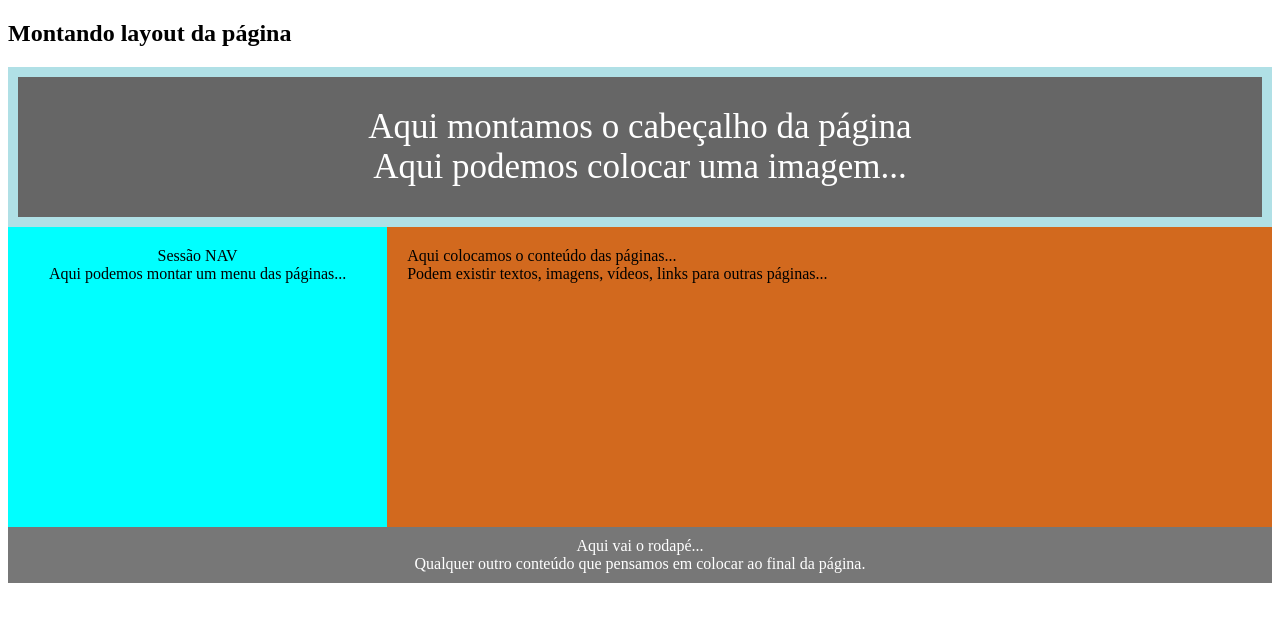
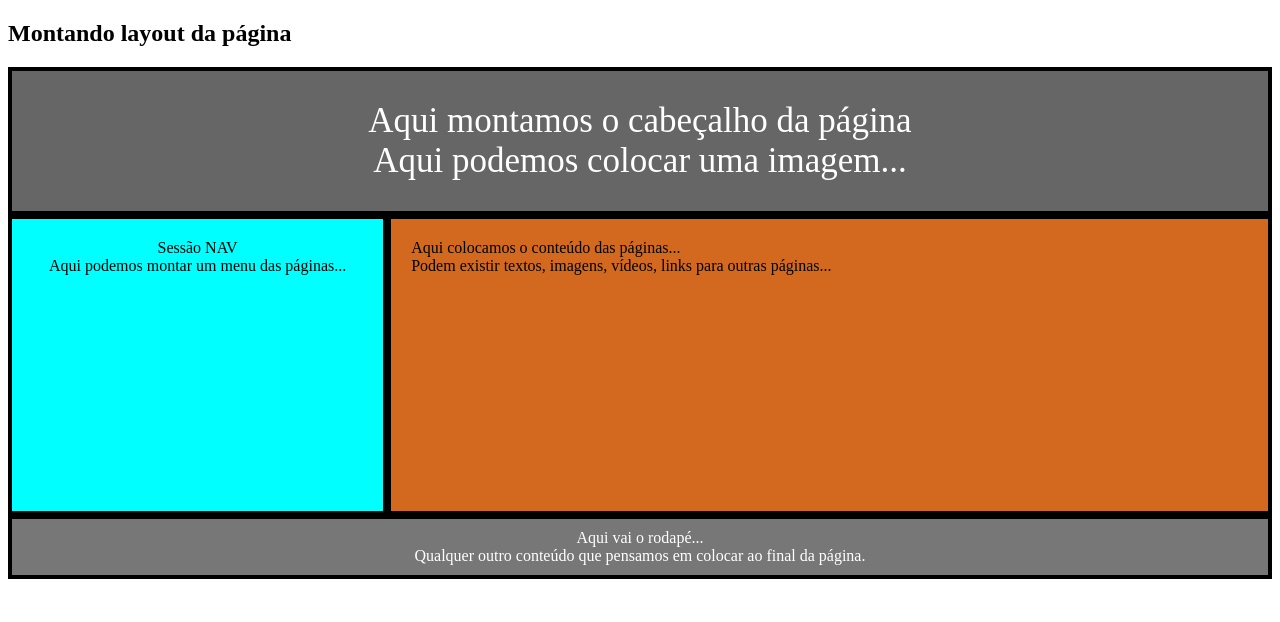
Before and after one commit to emersoninocente/SENAC67-UC15_202309, a plain HTML site: page aula-03/codigos/aula03-layout.html in a window 1280 px wide. Drawn offline with Linux system fonts and the light colour scheme.

Commit message:
Update Aula 03

```diff
--- a/aula-03/codigos/aula03-layout.html
+++ b/aula-03/codigos/aula03-layout.html
@@ -12,7 +12,7 @@
                 text-align: center;
                 font-size: 35px;
                 color: white;
-                border: 10px solid powderblue;
+                border: 4px solid black;
             }
 
             nav {
@@ -24,6 +24,7 @@
                 text-align: center;
                 margin: 0;
                 padding: 20px;
+                border: 4px solid black;
             }
 
             article {
@@ -32,6 +33,7 @@
                 width: 70%;
                 background-color: chocolate;
                 height: 300px;
+                border: 4px solid black;
             }
 
             section::after {
@@ -45,6 +47,7 @@
                 padding: 10px;
                 text-align: center;
                 color: white;
+                border: 4px solid black;
             }
         </style>
     </head>
```
Also changed, not shown: index.html (+0 -1 lines).
